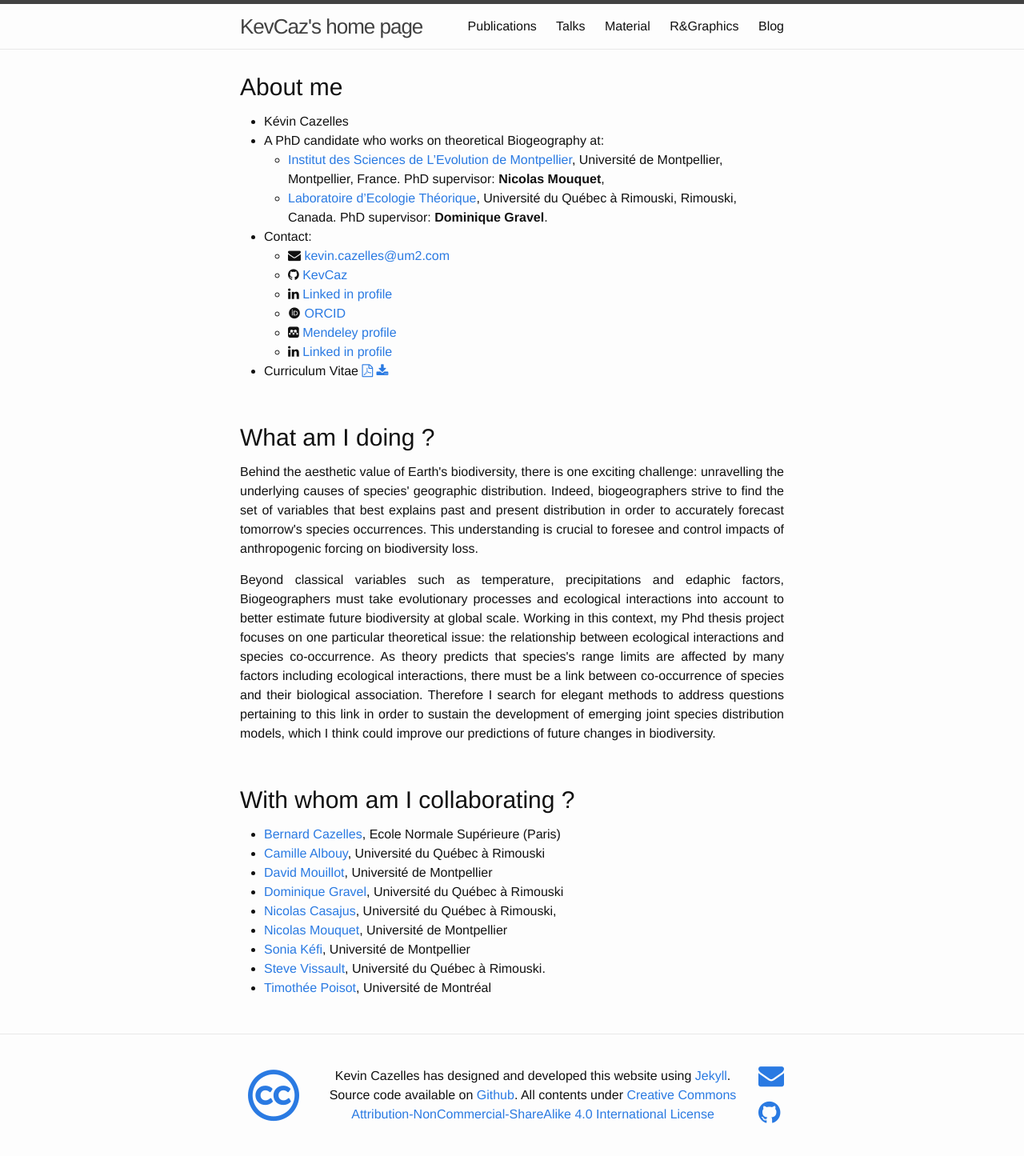
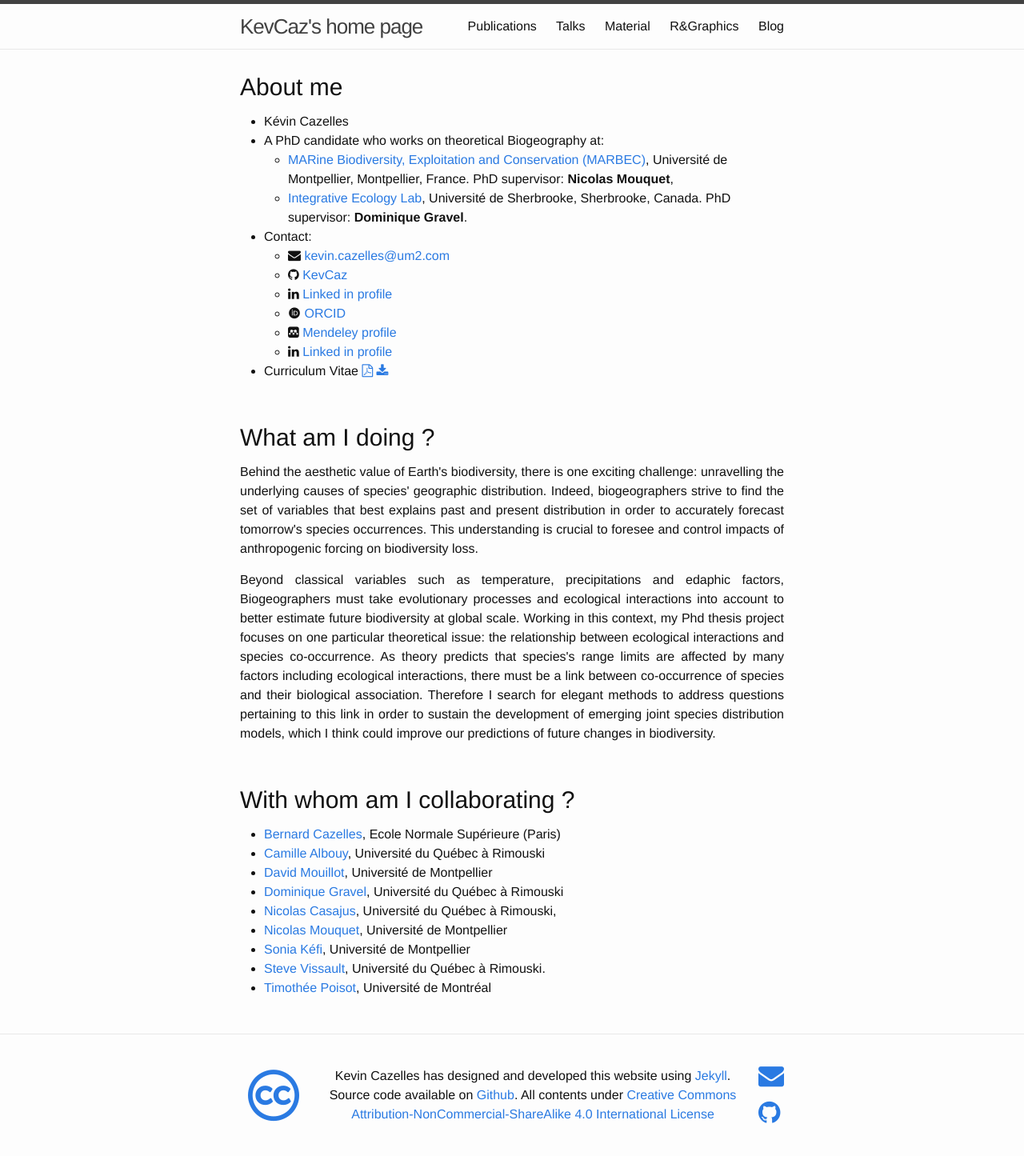
Before and after one commit to KevCaz/KevCazWebsite, a Jekyll site: the page built from index.markdown, in a window 1280 px wide. Shown: the whole page at 80% size. Built offline with Jekyll 4.4.1, drawn with Linux system fonts in a browser that asks for light colours; nearby versions of some CDN libraries; some web fonts are replaced.

Commit message:
affiliation of my supervisors are now up to date. Few changes in the README.

```diff
--- a/index.markdown
+++ b/index.markdown
@@ -7,8 +7,8 @@ layout: default
 
 - Kévin Cazelles
 - A PhD candidate who works on theoretical Biogeography at:
-    - [Institut des Sciences de L'Evolution de Montpellier](http://www.isem.univ-montp2.fr), Université de Montpellier, Montpellier, France. PhD supervisor: **Nicolas Mouquet**,
-    - [Laboratoire d'Ecologie Théorique](http://chaire-eec.uqar.ca), Université du Québec à Rimouski, Rimouski, Canada. PhD supervisor: **Dominique Gravel**.
+    - [MARine Biodiversity, Exploitation and Conservation (MARBEC)](http://www.umr-marbec.fr/fr), Université de Montpellier, Montpellier, France. PhD supervisor: **Nicolas Mouquet**,
+    - [Integrative Ecology Lab](http://ielab.recherche.usherbrooke.ca), Université de Sherbrooke, Sherbrooke, Canada. PhD supervisor: **Dominique Gravel**.
 - Contact:
   - <i class="fa fa-envelope"></i> [kevin.cazelles@um2.com](mailto:kevin.cazelles@um2.fr)
   - <i class="fa fa-github"></i> [KevCaz](https://github.com/KevCaz)
@@ -38,7 +38,7 @@ Beyond classical variables such as temperature, precipitations and edaphic facto
 *   [David Mouillot](http://www.umr-marbec.fr/mouillot-david.html), Université de Montpellier
 *   [Dominique Gravel](http://chaire-eec.uqar.ca/), Université du Québec à Rimouski
 *   [Nicolas Casajus](http://nicolascasajus.fr), Université du Québec à Rimouski,
-*   [Nicolas Mouquet](http://www.eec.univ-montp2.fr/people/nicolas-mouquet/), Université de Montpellier
+*   [Nicolas Mouquet](http://nicolasmouquet.free.fr), Université de Montpellier
 *   [Sonia Kéfi](http://sonia.kefi.fr), Université de Montpellier
 *   [Steve Vissault](http://www.steve-vissault.me), Université du Québec à Rimouski.
 *   [Timothée Poisot](http://poisotlab.io), Université de Montréal
```
Also changed, not shown: README.md, 2 other files.
